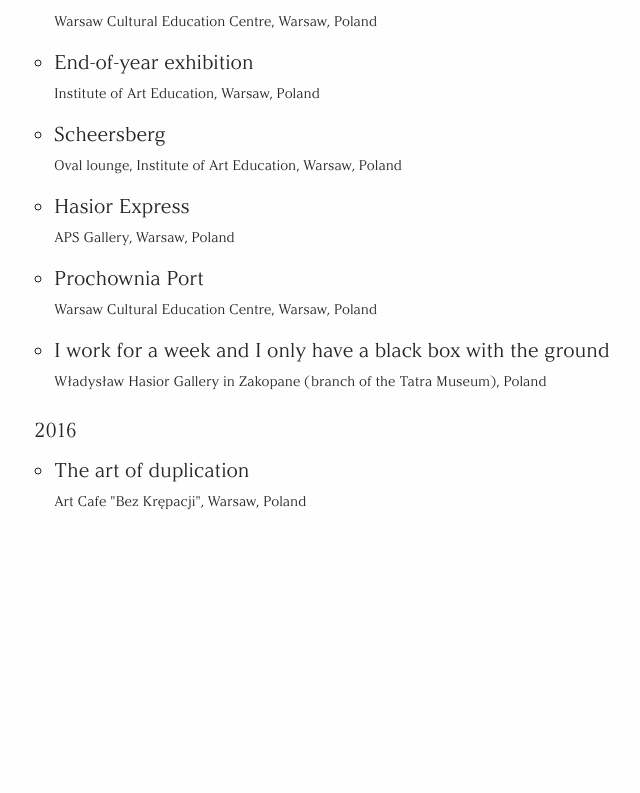
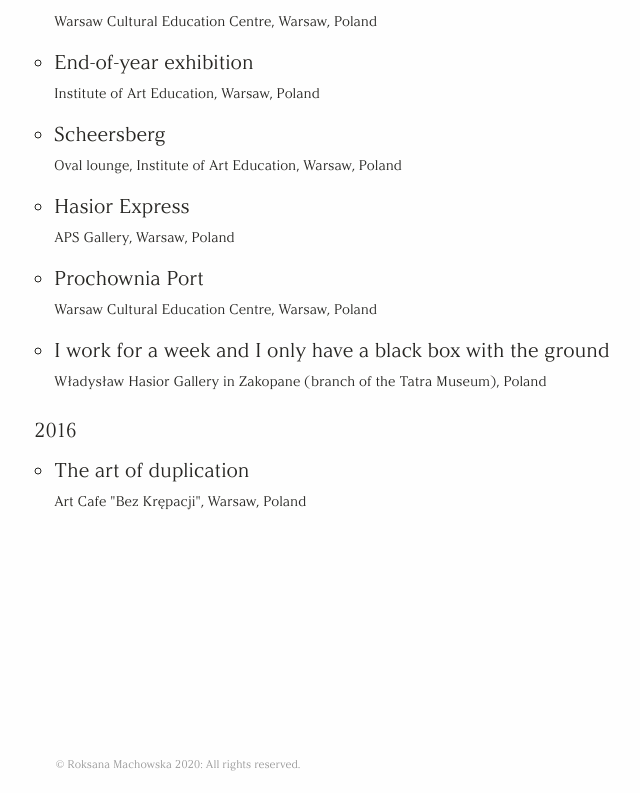
Before and after one commit to jakubziemba/machowska-portfolio, a Next.js app: page /exhibitions in a window 1280 px wide. Shown: the part 2224-3017 px from the top of the page, without its empty margins (462-1102 px from the left). Before the commit the page ends 2810 px from the top, so only its background shows below. Built offline with nearby package versions, Linux system fonts and the light colour scheme.

Commit message:
Delete unused code

```diff
--- a/components/Footer.module.scss
+++ b/components/Footer.module.scss
@@ -2,25 +2,17 @@
   display: flex;
   flex-direction: row;
   justify-content: center;
-  // position: absolute;
-  // bottom: 0;
-  // left: 50%;
-  // transform: translateX(-50%);
 
-  margin-top: 250px;
+  margin-top: 150px;
 
   .copy {
     font-size: 0.7em;
     color: #989898;
   }
-
-  .icon {
-    margin-bottom: 8px;
-  }
 }
 
 @media screen and (min-width: 1200px) {
   .footer {
-    display: none;
+    // display: none;
   }
 }
```
